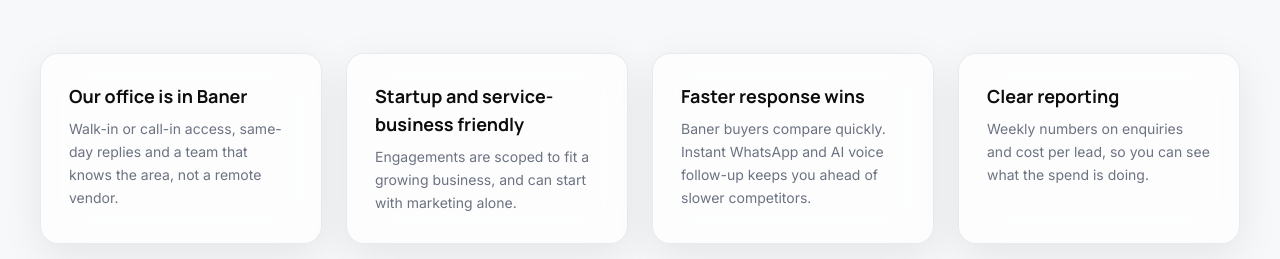
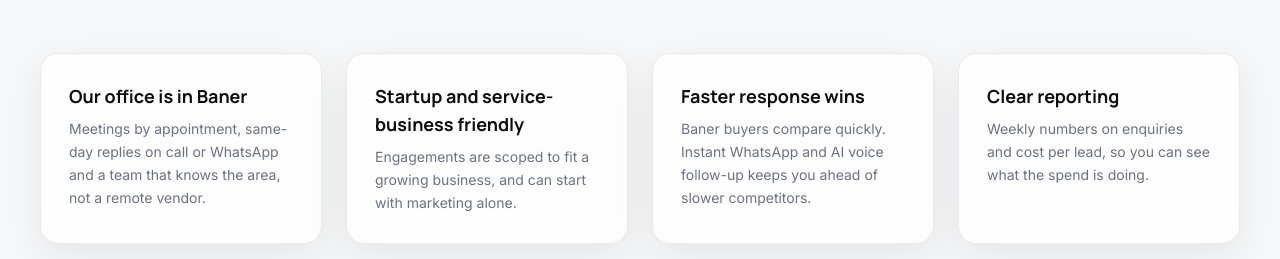
Before and after one commit to vistrowtechnologies-bit/main, a Next.js app: page /locations/baner in a window 1280 px wide. Shown: the part 2416-2675 px from the top of the page. Built offline with nearby package versions, Linux system fonts and the light colour scheme; no server answers.

Commit message:
Baner page + llms.txt: meetings by appointment (no walk-in claim)
Co-Authored-By: Claude Opus 5.5 <noreply@anthropic.com>

```diff
--- a/app/llms.txt/route.ts
+++ b/app/llms.txt/route.ts
@@ -53,7 +53,7 @@ export async function GET() {
 - Phone / WhatsApp: ${businessPhone}
 - Address: Office No. 702, Icon Tower, Baner Road, Baner, Pune, Maharashtra 411045, India
 - Service areas: ${serviceLocalities.join(", ")}, and remotely across India and worldwide
-- Delivery: In person in and around Pune from the Baner office, online for clients elsewhere in India and globally
+- Delivery: In person by appointment in and around Pune from the Baner office, online for clients elsewhere in India and globally
 - Primary topics: digital marketing, performance advertising, lead generation, CRM, AI voice calling, sales automation, marketing automation, conversion tracking, and local digital marketing services in Pune
 
 ## Contact answers (for quick reference)
--- a/content/locations.ts
+++ b/content/locations.ts
@@ -150,7 +150,7 @@ export const locations: Record<string, LocationContent> = {
     metaDescription:
       "Baner-based digital marketing agency: Google and Meta ads, local SEO, lead generation, CRM and AI voice follow-up for Baner businesses. Free Growth Audit.",
     reasons: [
-      { title: "Our office is in Baner", body: "Walk-in or call-in access, same-day replies and a team that knows the area, not a remote vendor." },
+      { title: "Our office is in Baner", body: "Meetings by appointment, same-day replies on call or WhatsApp and a team that knows the area, not a remote vendor." },
       { title: "Startup and service-business friendly", body: "Engagements are scoped to fit a growing business, and can start with marketing alone." },
       { title: "Faster response wins", body: "Baner buyers compare quickly. Instant WhatsApp and AI voice follow-up keeps you ahead of slower competitors." },
       { title: "Clear reporting", body: "Weekly numbers on enquiries and cost per lead, so you can see what the spend is doing." },
```
